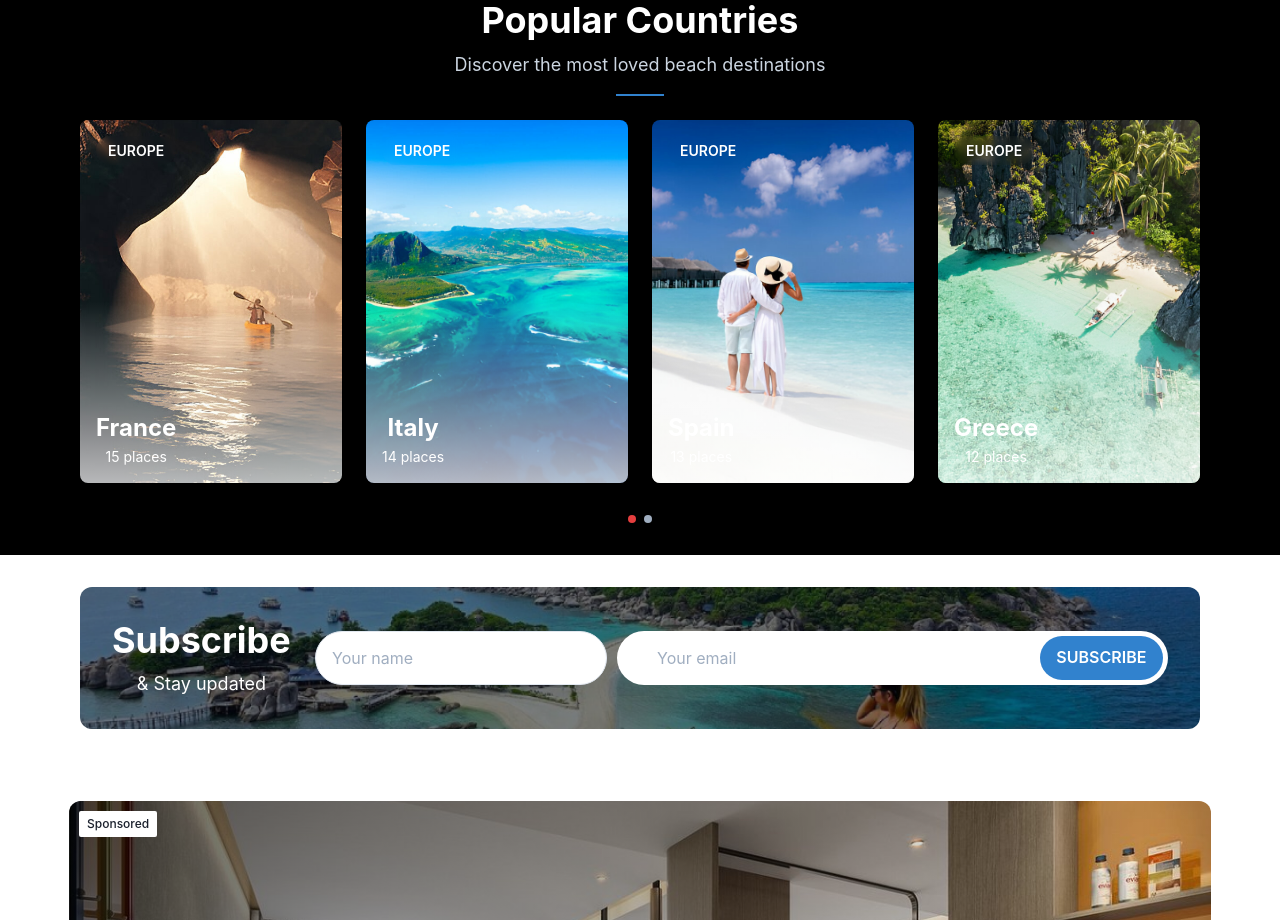
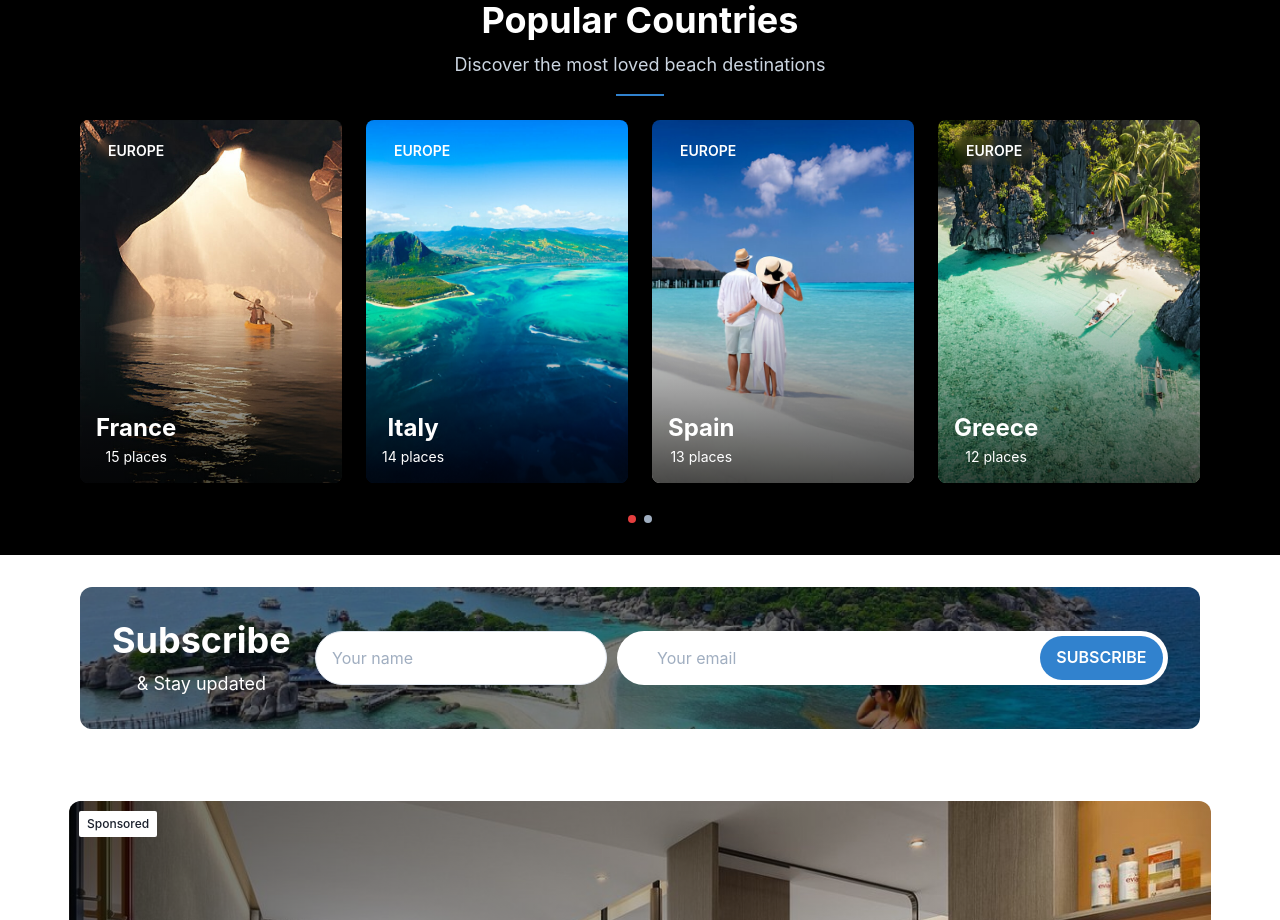
Before and after one commit to rapthar/sandypaths, a React (Create React App) app: page / in a window 1280 px wide. Shown: the part 3220-4140 px from the top of the page. Built offline with nearby package versions, Linux system fonts and the light colour scheme.

Commit message:
Update Homefive.jsx

```diff
--- a/src/Components/Home/Homefive.jsx
+++ b/src/Components/Home/Homefive.jsx
@@ -10,13 +10,50 @@ const countries = [
 ];
 
 const CountryCard = ({ country }) => (
-    <Box borderRadius="lg" overflow="hidden" position="relative">
-      <Image src={country.image} alt={country.name} objectFit="cover" h="100%" w="100%" />
-      <Box position="absolute" inset="0" bg="linear-gradient(to top, rgba(255,255,255,0.7) 0%, rgba(0,0,0,0) 50%)" />
-      <Box position="absolute" top="4" left="4" bg="white/20" backdropFilter="blur(4px)" borderRadius="full" px="3" py="1">
+  <Box
+    borderRadius="lg"
+    overflow="hidden"
+    position="relative"
+    h="100%"
+    transition="transform 0.3s ease-in-out"
+    _hover={{ transform: "scale(1.05)" }}
+  >
+    <Image
+      src={country.image}
+      alt={country.name}
+      objectFit="cover"
+      h="100%"
+      w="100%"
+      transition="transform 0.3s ease-in-out"
+      _groupHover={{ transform: "scale(1.1)" }}
+    />
+    <Box
+      position="absolute"
+      inset="0"
+      bg="linear-gradient(to top, rgba(0,0,0,0.7) 0%, rgba(0,0,0,0) 50%)"
+      transition="background 0.3s ease-in-out"
+      _groupHover={{ bg: "linear-gradient(to top, rgba(0,0,0,0.8) 0%, rgba(0,0,0,0.1) 50%)" }}
+    />
+    <Box
+      position="absolute"
+      top="4"
+      left="4"
+      bg="white/20"
+      backdropFilter="blur(4px)"
+      borderRadius="full"
+      px="3"
+      py="1"
+    >
       <Text fontSize="sm" fontWeight="semibold" color="white">EUROPE</Text>
     </Box>
-      <Box position="absolute" bottom="4" left="4" color="white">
+    <Box
+      position="absolute"
+      bottom="4"
+      left="4"
+      color="white"
+      transition="transform 0.3s ease-in-out"
+      _groupHover={{ transform: "translateY(-5px)" }}
+    >
       <Text fontSize="2xl" fontWeight="bold">{country.name}</Text>
       <Text fontSize="sm">{country.places} places</Text>
     </Box>
@@ -37,9 +74,16 @@ const countries = [
         </Text>
         <Box h="2px" w="48px" bg="blue.500" mx="auto" mb={6}></Box>
 
-          <Box display="grid" gridTemplateColumns={{ base: "1fr", md: "repeat(2, 1fr)", lg: "repeat(4, 1fr)" }} gap="6" h="363px">
+        <Box
+          display="grid"
+          gridTemplateColumns={{ base: "1fr", md: "repeat(2, 1fr)", lg: "repeat(4, 1fr)" }}
+          gap="6"
+          h="363px"
+        >
           {countries.map((country, index) => (
-              <CountryCard key={index} country={country} />
+            <Box key={index} role="group" h="100%">
+              <CountryCard country={country} />
+            </Box>
           ))}
         </Box>
 
```
Lines whose indentation alone changed are shown as unchanged.
